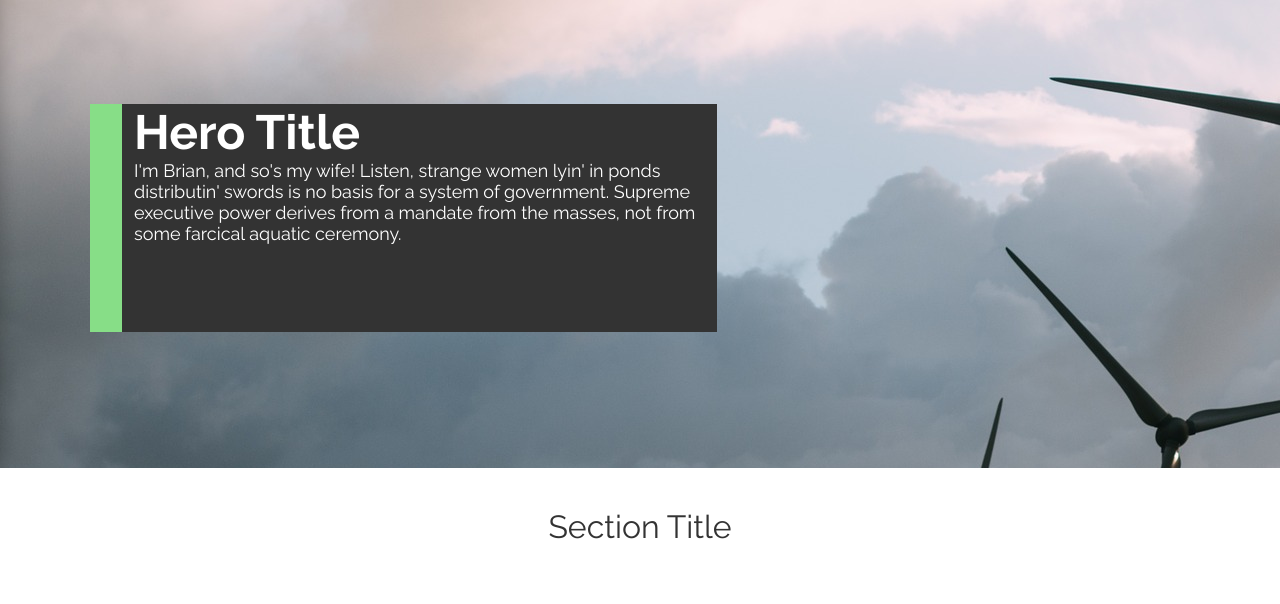
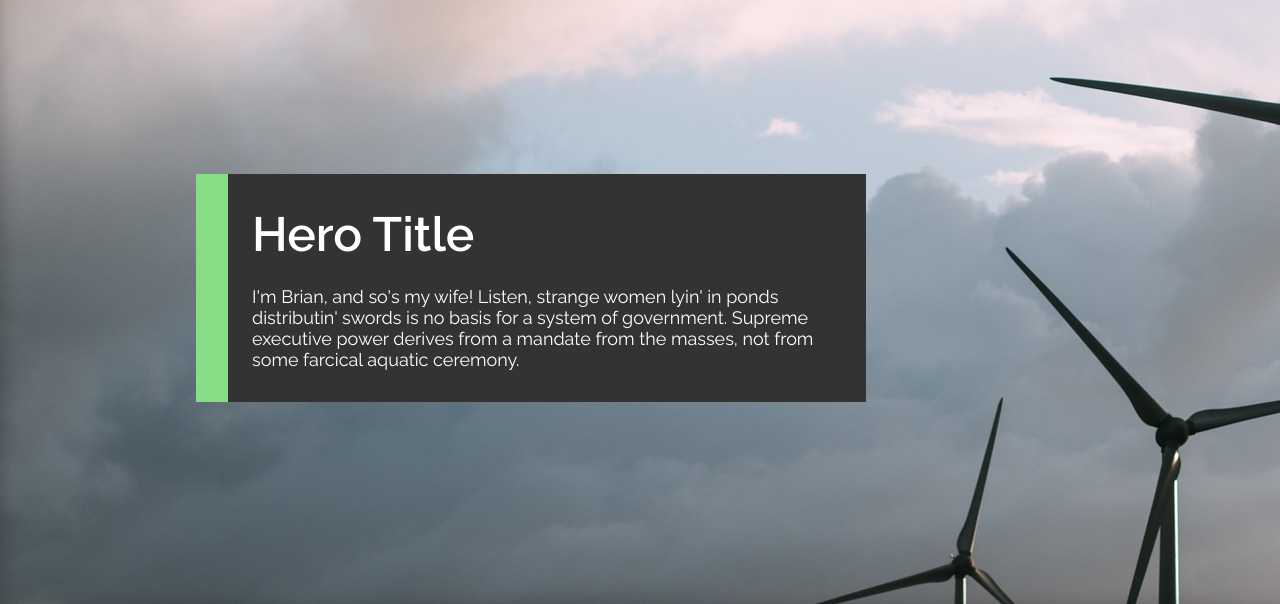
Before and after one commit to a9na/pandoo, a plain HTML site: page index.html in a window 1280 px wide. Shown: the part 133-737 px from the top of the page. Drawn offline with Linux system fonts and the light colour scheme.

Commit message:
Fix header and hero styling

```diff
--- a/scss/layout/_header.scss
+++ b/scss/layout/_header.scss
@@ -35,6 +35,8 @@
             line-height: 1.313rem;
             text-transform: uppercase;
             border: none;
+            box-shadow: 0px 0px 6px rgba(0, 0, 0, 0.25);
+            cursor: pointer;
         }
     }
 }
--- a/scss/layout/_hero.scss
+++ b/scss/layout/_hero.scss
@@ -2,42 +2,40 @@
 
 .hero {
     background-image: url('../images/wind-turbines.png');
-    height: 400px;
-    color: $white;
+    background-repeat: no-repeat;
+    display: flex;
+    align-items: center;
+    max-width: 120rem;
+    height: 40rem;
+    margin: 0 auto;
 
-    @include flex-center;
-    justify-content: space-between;
-    padding: 50px;
+    .hero__content {
+        width: 39.188rem;
+        height: 14.25rem;
+        background-color: $primary-color;
+        margin-left: 12.25rem;
 
-    &__content {
-        max-width: 100%;
         .paragraph-container {
-            display: flex;
-            background-color: $primary-color;
-            width: 627px;
-            height: 228px;
-            justify-content: flex-end;
-            align-items: center;
-            margin-left: 40px;
-        }
-
-        .paragraph {
             background-color: $grey;
-            width: 595px;
-            height: 100%;
+            color: $white;
+            width: 37.188rem;
+            max-width: 37.188rem;
+            height: 14.25rem;
+            padding-left: 1.5rem;
+            padding-right: 1.188rem;
+            font-weight: 400;
+            font-size: 1.125rem;
+            line-height: 1.313rem;
+            margin-left: 2rem;
         }
 
         h1 {
-            font-size: 48px;
-            margin-left: 12px;
+            font-size: 3rem;
+            font-weight: 600;
+            line-height: 3.5rem;
+            padding-top: 2rem;
+            padding-bottom: 1.5rem;
         }
 
-        p {
-            @extend .common-text;
-        }
-    }
-
-    img {
-        max-width: 100%;
     }
 }
```
Also changed, not shown: scss/main.css, 1 other file.
